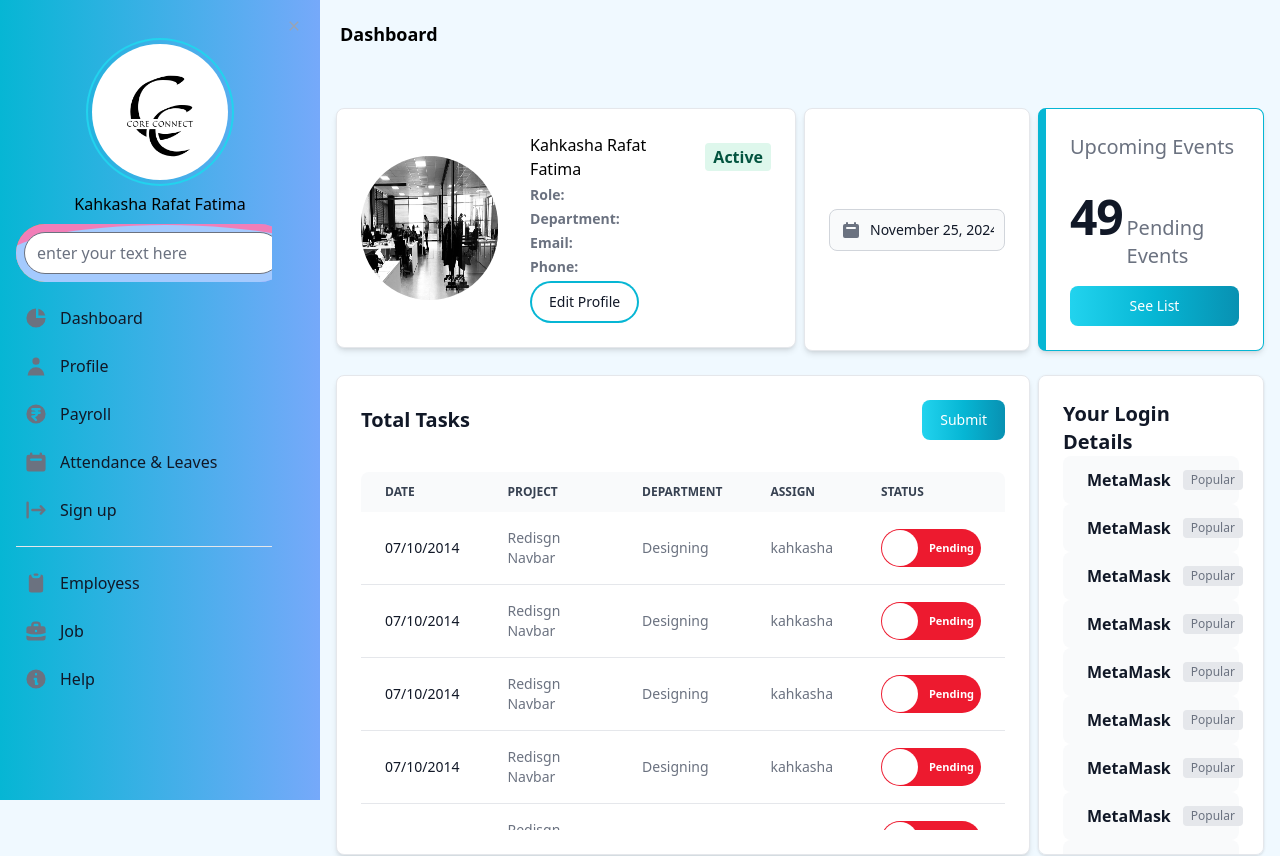
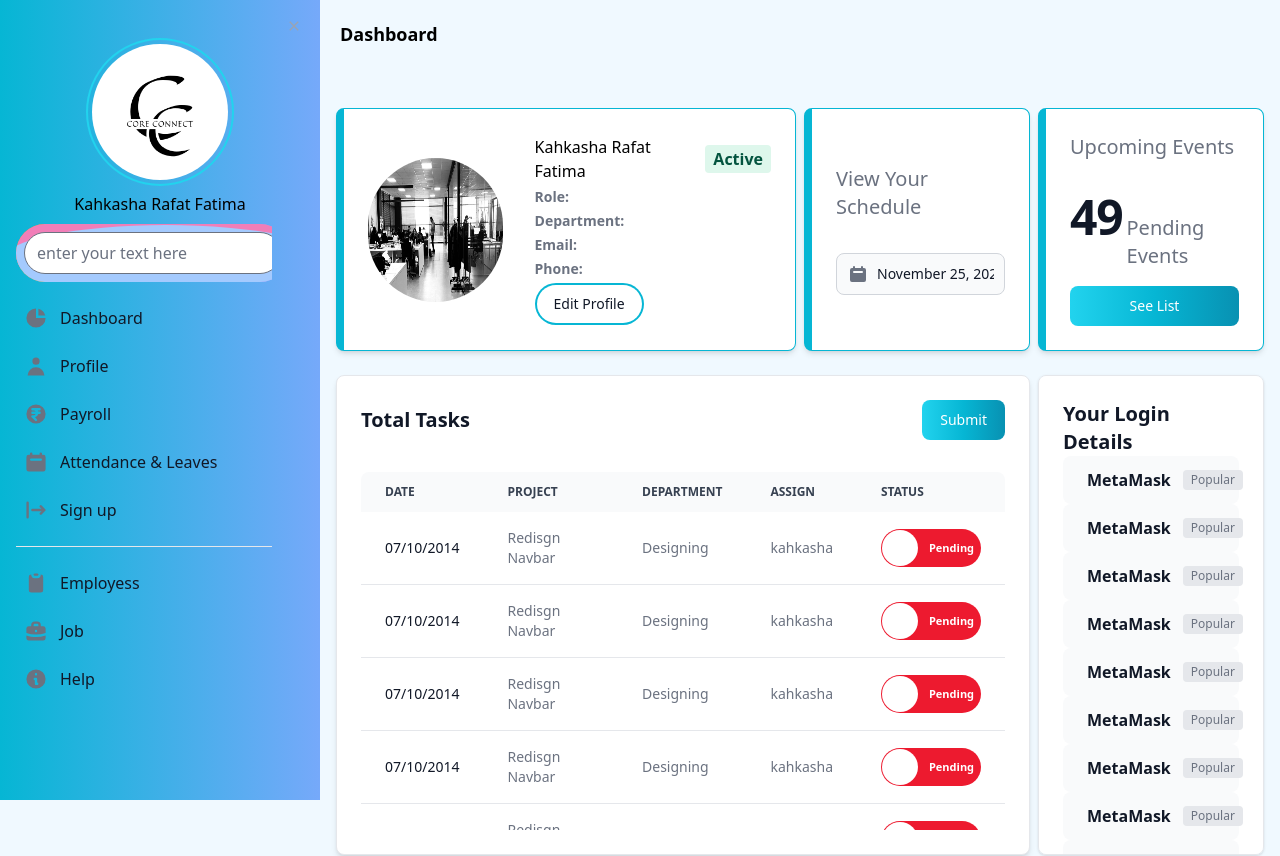
Before and after one commit to kahkasha17/CoreConnect-The-Employee-Management-System, a React (Vite) app in the folder FrontEnd/: page /AdminDashboard in a window 1280 px wide. Shown: the top 856 px of the page. Built offline with nearby package versions, Linux system fonts and the light colour scheme; a web font is replaced by a local one.

Commit message:
components update

```diff
--- a/FrontEnd/src/Components/TaskCalendar.jsx
+++ b/FrontEnd/src/Components/TaskCalendar.jsx
@@ -6,10 +6,12 @@ export const TaskCalendar = () => {
 
   return (
     <>
-     <Card className="flex flex-col justify-items-start h-full">
-  <Datepicker  value={selectedDate} onChange={setSelectedDate} />
-</Card>
-
+      <Card className="max-w-sm border-l-8 border-cyan-500 ... h-full ">
+        <h5 className="mb-4 text-xl font-medium text-gray-500 dark:text-gray-400">
+          View Your Schedule
+        </h5>{" "}
+        <Datepicker value={selectedDate} onChange={setSelectedDate} />
+      </Card>
     </>
   );
 };
--- a/FrontEnd/src/Components/UpcomingEvent.jsx
+++ b/FrontEnd/src/Components/UpcomingEvent.jsx
@@ -7,7 +7,7 @@ import React from "react";
 const UpcomingEvent = () => {
   return (
     <>
-      <Card className="max-w-sm border-l-8 border-cyan-500 ...">
+      <Card className="max-w-sm border-l-8 border-cyan-500 ... h-full">
         <h5 className="mb-4 text-xl font-medium text-gray-500 dark:text-gray-400">
           Upcoming Events
         </h5>
--- a/FrontEnd/src/Components/UserdataCard.jsx
+++ b/FrontEnd/src/Components/UserdataCard.jsx
@@ -4,7 +4,9 @@ import UserDataAvatar from './UserDataAvatar'; // Ensure this path is correct
 
 export const UserdataCard = () => {
     return (
-        <Card className="flex items-center" horizontal >
+      <Card className="flex items-center max-w-sm border-l-8 border-cyan-500 ... h-full"  horizontal>
+
+
           <UserDataAvatar img="/Homeback.jpg" name='Kahkasha Rafat Fatima'role="" department="" email="" phone="" /> {/* Avatar component */}
 
         </Card>
```
